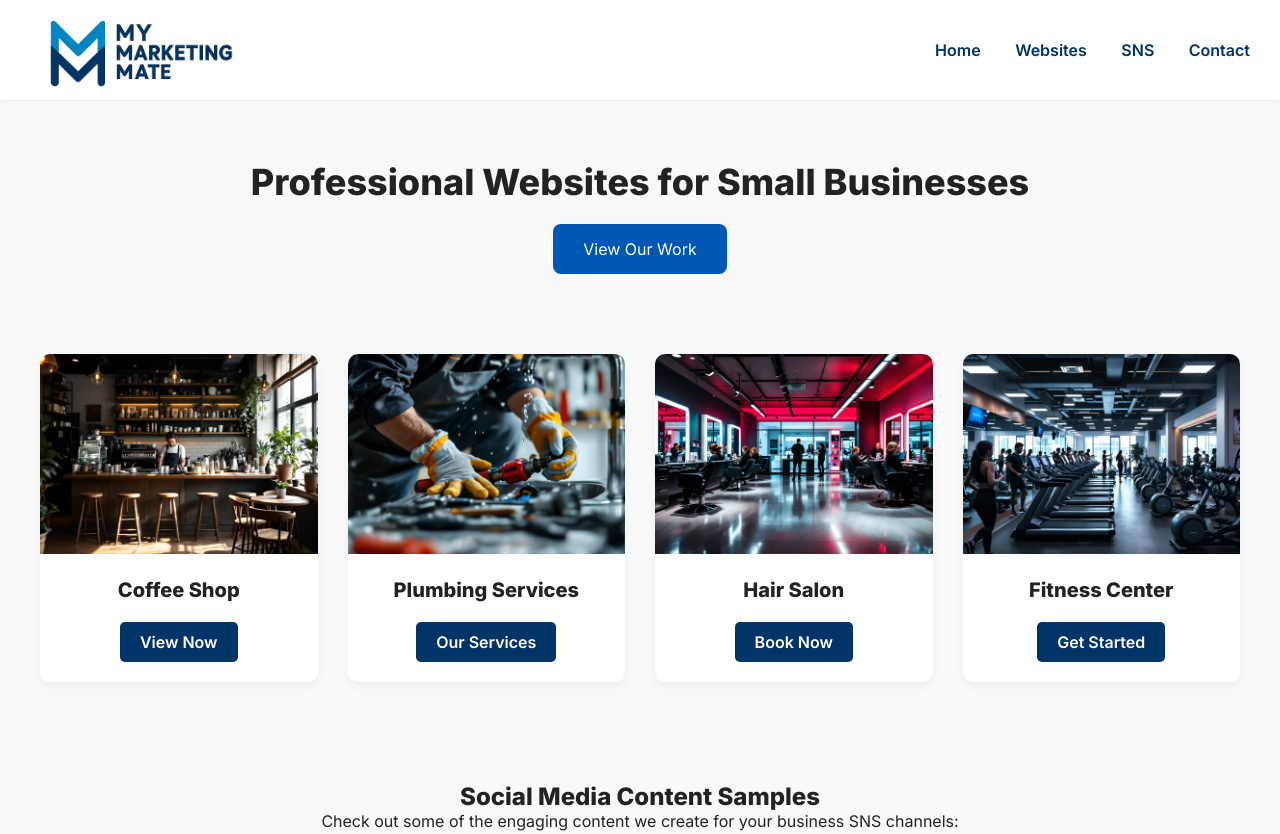
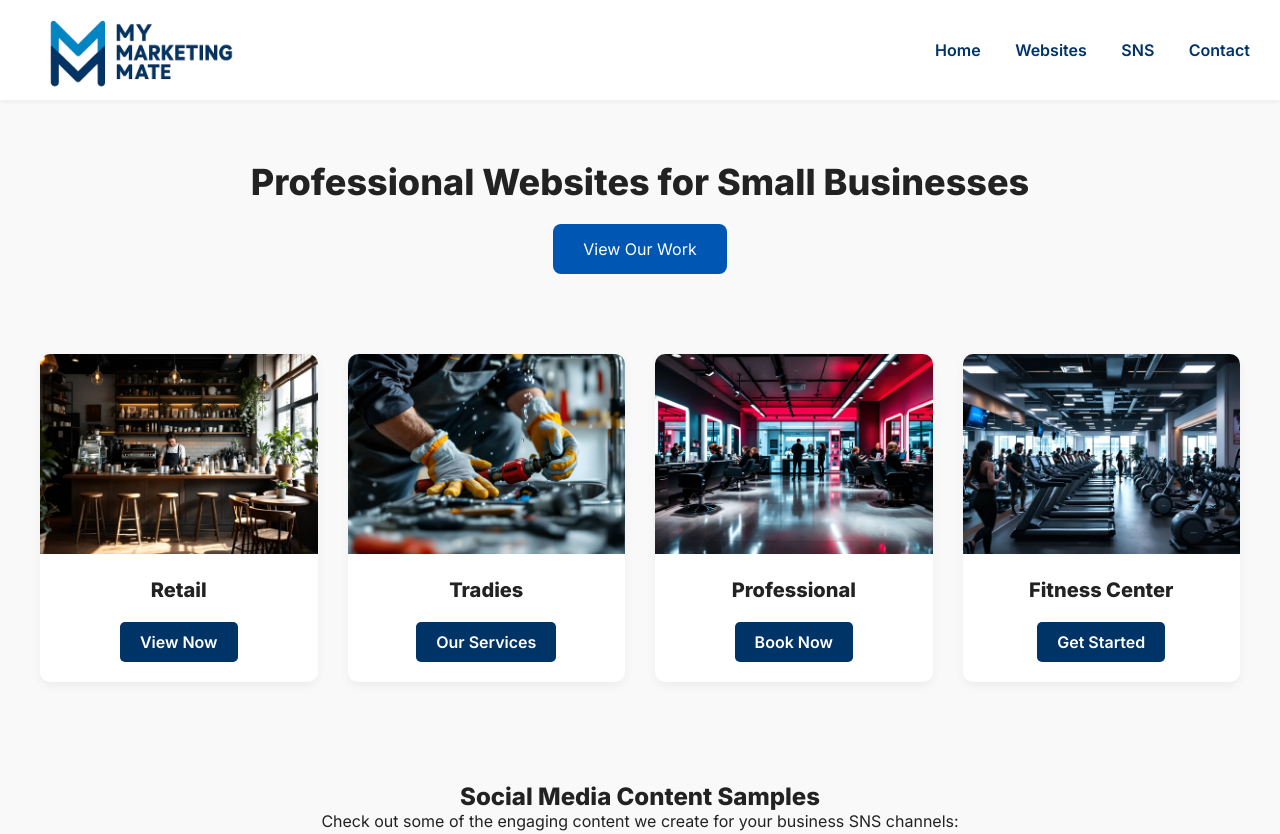
Before and after one commit to MyWay2025/MyMarketingMate, a plain HTML site: page index.html in a window 1280 px wide. Shown: the top 834 px of the page. Drawn offline with Linux system fonts and the light colour scheme.

Commit message:
Update index.html

```diff
--- a/index.html
+++ b/index.html
@@ -159,21 +159,21 @@
     <div class="card">
       <img src="https://myway2025.github.io/MyMarketingMate/images/coffee.jpg" alt="Retail" />
       <div class="card-text">
-        <h3>Coffee Shop</h3>
+        <h3>Retail</h3>
         <a href="#">View Now</a>
       </div>
     </div>
     <div class="card">
       <img src="https://myway2025.github.io/MyMarketingMate/images/plumber.jpg" alt="Tradies" />
       <div class="card-text">
-        <h3>Plumbing Services</h3>
+        <h3>Tradies</h3>
         <a href="#">Our Services</a>
       </div>
     </div>
     <div class="card">
       <img src="https://myway2025.github.io/MyMarketingMate/images/salon.jpg" alt="Professional" />
       <div class="card-text">
-        <h3>Hair Salon</h3>
+        <h3>Professional</h3>
         <a href="#">Book Now</a>
       </div>
     </div>
```
